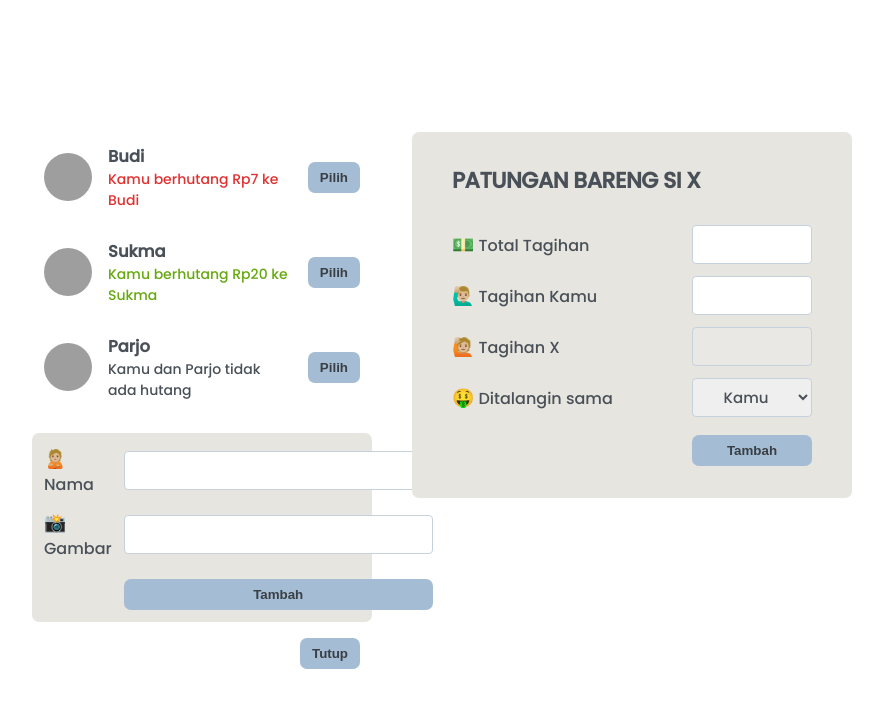
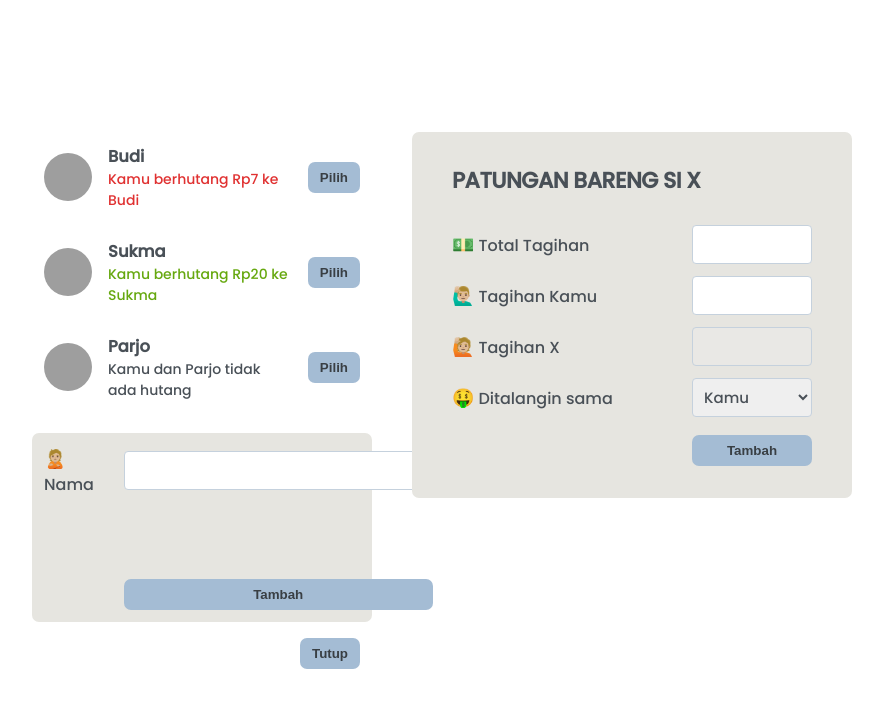
Before and after one commit to ramaherdianto/split-bill-app, a React (Vite) app: page / in a window 1280 px wide. Both pictures are taken after a click on the button "Tambah Teman". Shown: the top 708 px of the page, without its empty margins (198-1081 px from the left). Built offline with nearby package versions, Linux system fonts and the light colour scheme; grey boxes are pictures that could not be loaded.

Commit message:
feat: create add new friend features

```diff
--- a/src/components/SplitBill.jsx
+++ b/src/components/SplitBill.jsx
@@ -5,18 +5,23 @@
 import { Friends } from './FriendsData';
 
 function SplitBill() {
+    const [friends, setFriends] = useState(Friends);
     const [showFormFriend, setShowFormFriend] = useState(false);
 
     const handleFormFriend = () => {
         setShowFormFriend((showFormFriend) => !showFormFriend);
     };
 
+    const handleAddFriend = (friend) => {
+        setFriends((friends) => [...friends, friend]);
+    };
+
     return (
         <>
             <div className='app'>
                 <div className='sidebar'>
-                    <FriendList friends={Friends} />
-                    {showFormFriend && <FormAddFriend />}
+                    <FriendList friends={friends} />
+                    {showFormFriend && <FormAddFriend onAddFriend={handleAddFriend} />}
                     <button className='button' onClick={handleFormFriend}>
                         {!showFormFriend ? 'Tambah Teman' : 'Tutup'}
                     </button>
--- a/src/components/form/FormAddFriend.jsx
+++ b/src/components/form/FormAddFriend.jsx
@@ -1,14 +1,43 @@
-import React from 'react';
+import React, { useState } from 'react';
 
-const FormAddFriend = () => {
+const FormAddFriend = ({ onAddFriend }) => {
+    const [name, setName] = useState('');
+    const [image, setImage] = useState('https://i.pravatar.cc/48');
+
+    const onSubmitFriend = (e) => {
+        e.preventDefault();
+
+        if (!name) return alert('Input field cannot be empty!');
+
+        const id = crypto.randomUUID();
+
+        const newFriend = {
+            id,
+            name,
+            image: `${image}?=${id}`,
+            balance: 0,
+        };
+
+        onAddFriend(newFriend);
+        setName('');
+    };
+
     return (
         <>
-            <form className='form-add-friend'>
+            <form className='form-add-friend' onSubmit={onSubmitFriend}>
                 <label htmlFor=''>🙎🏼Nama</label>
-                <input type='text' />
+                <input type='text' value={name} onChange={(e) => setName(e.target.value)} />
 
-                <label htmlFor=''>📸Gambar</label>
-                <input type='text' />
+                <label style={{ visibility: 'hidden' }} htmlFor=''>
+                    📸Gambar
+                </label>
+                <input
+                    style={{ visibility: 'hidden' }}
+                    type='text'
+                    value={image}
+                    onChange={(e) => setImage(e.target.value)}
+                    disabled
+                />
 
                 <button className='button'>Tambah</button>
             </form>
--- a/src/index.css
+++ b/src/index.css
@@ -145,7 +145,6 @@
     color: inherit;
     font-size: 1.5rem;
     padding: 0.7rem;
-    text-align: center;
     border: 1px solid var(--color-light);
     border-radius: 4px;
     transition: 0.3s;
```
